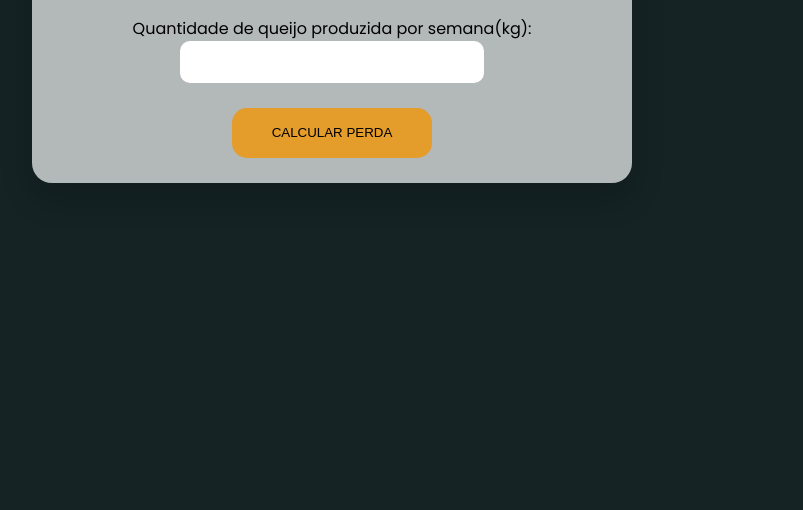
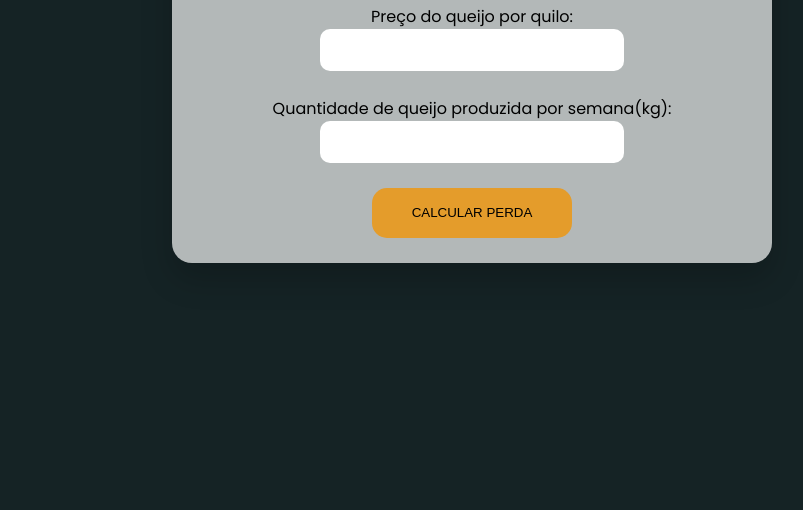
Before and after one commit to Grupo06-Queijos/Site-institucional, a plain HTML site: page calculadora_financeira.html in a window 1280 px wide. Shown: the part 290-800 px from the top of the page, without its empty margins (336-1139 px from the left). Drawn offline with Linux system fonts and the light colour scheme.

Commit message:
calc financeira

```diff
--- a/styles/calculadora_financeira.css
+++ b/styles/calculadora_financeira.css
@@ -10,8 +10,8 @@ body {
     background-color: rgba(251, 251, 251, 0.689);
     width: 600px;
     height: auto;
-    margin-left: 360px;
-    margin-top: 120px;
+    margin-left: 500px;
+    margin-top: 200px;
     border-radius: 20px;
     text-align: center;
     box-shadow: 0 16px 32px 0 rgba(0, 0, 0, 0.197);
--- a/styles/style.css
+++ b/styles/style.css
@@ -397,7 +397,7 @@ footer{
     width: 100vw;
     padding-top: 40px;
     color: #ffffff;
-    margin-left: -100px;
+    margin-left: -160px;
 }
 
 .footer_content{
```
